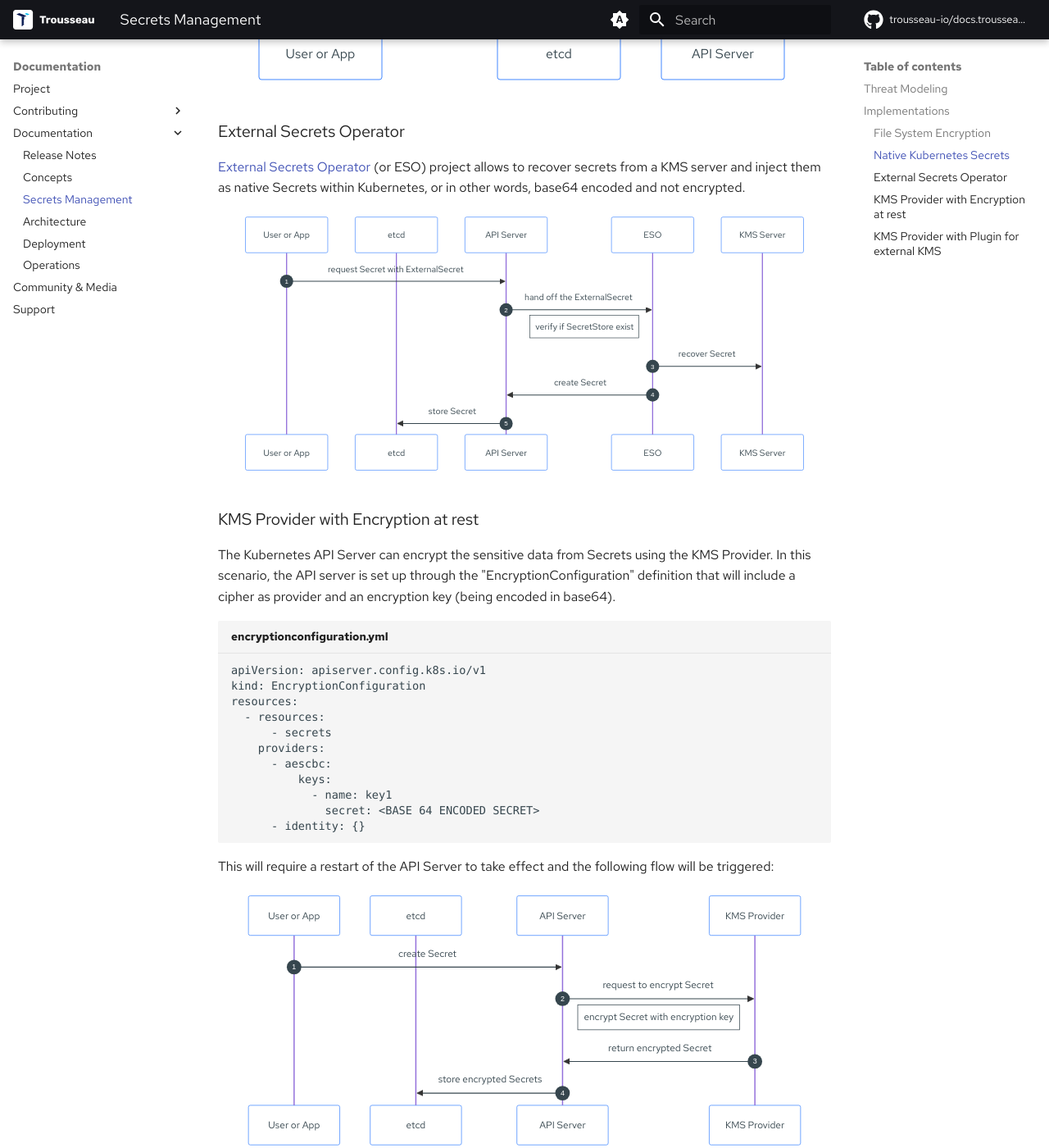
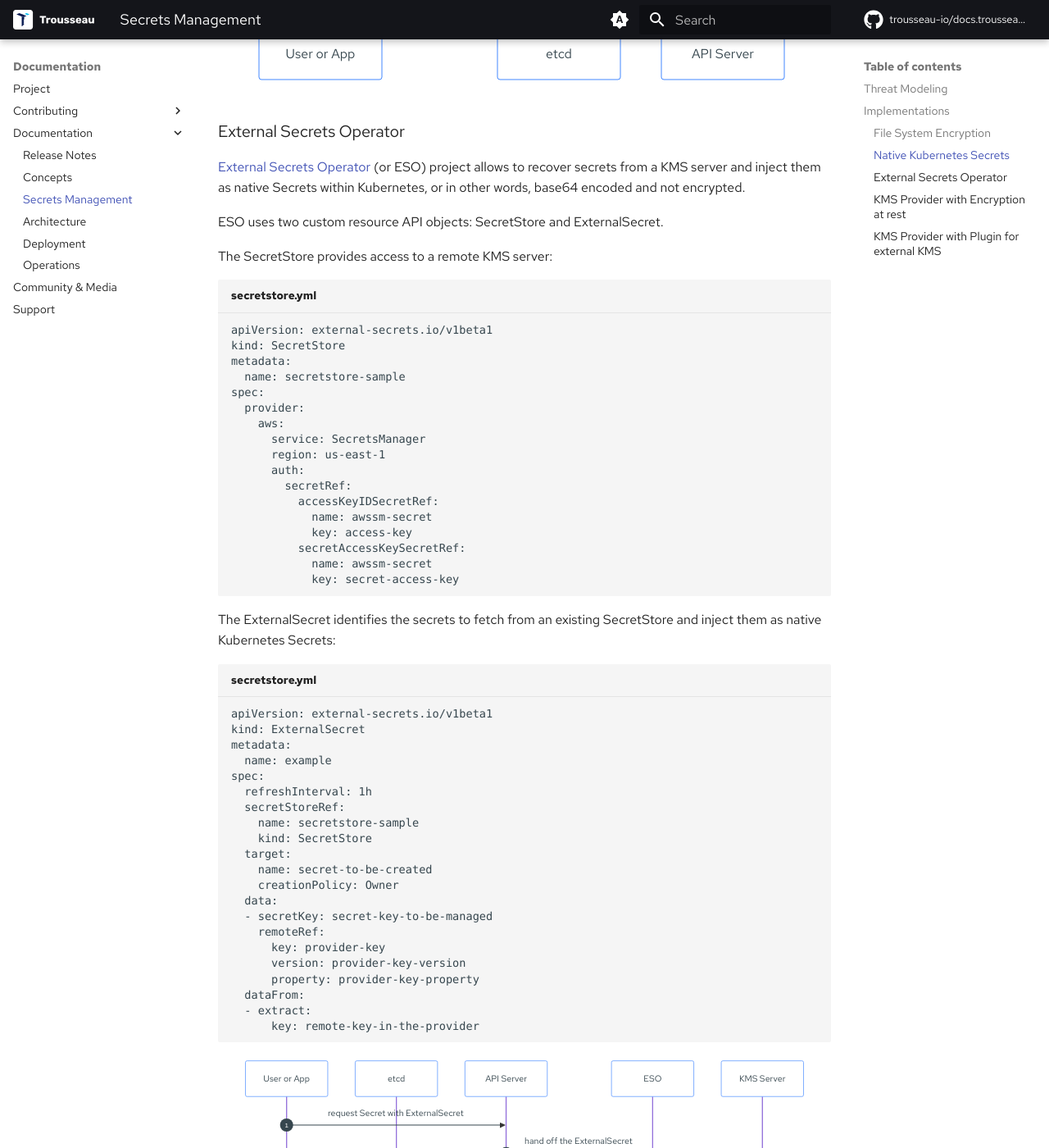
Before and after one commit to Trousseau-io/docs.trousseau.io, an MkDocs documentation site: the page built from docs/trousseau/secretmanagement.md, in a window 1280 px wide and 1400 px high, scrolled down 2034 px. Shown: the whole window at 82% size. Built offline with MkDocs 1.6.1 and Material for MkDocs 9.7.7, drawn with Linux system fonts in a browser that asks for light colours; some web fonts are replaced; comment, search, counter and statistics services are not loaded.

Commit message:
Update secretmanagement.md

````diff
--- a/docs/trousseau/secretmanagement.md
+++ b/docs/trousseau/secretmanagement.md
@@ -60,6 +60,20 @@ autonumber
 ### External Secrets Operator
 
 [External Secrets Operator](https://external-secrets.io/) (or ESO) project allows to recover secrets from a KMS server and inject them as native Secrets within Kubernetes, or in other words, base64 encoded and not encrypted.
+
+ESO uses two custom resource API objects: SecretStore and ExternalSecret.
+
+The SecretStore provides access to a remote KMS server:
+
+``` title="secretstore.yml"
+--8<-- "trousseau/files/secretstore.yml"
+```
+
+The ExternalSecret identifies the secrets to fetch from an existing SecretStore and inject them as native Kubernetes Secrets:
+
+``` title="secretstore.yml"
+--8<-- "trousseau/files/externalsecret.yml"
+```
 
 ```mermaid
 sequenceDiagram
````
